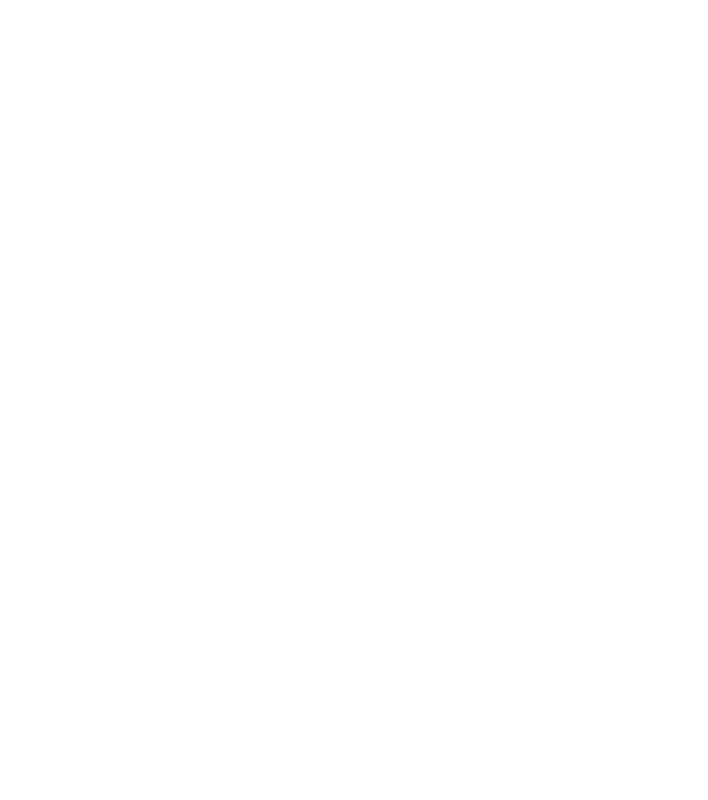
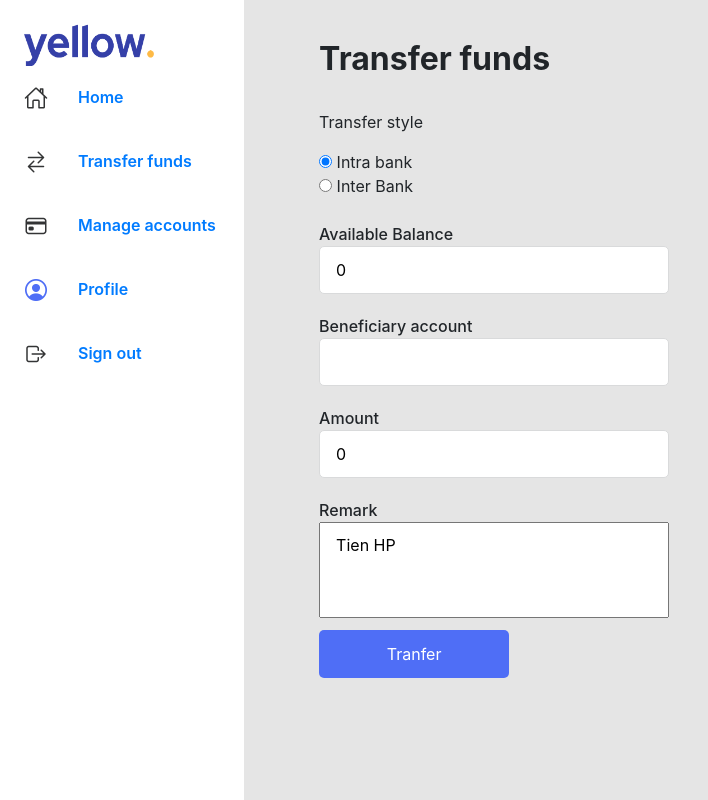
Before and after one commit to zenusnguyen/web2-2020-frontend, a React (Create React App) app: page /transfer in a window 1280 px wide. Shown: the top 800 px of the page, without its empty margins (0-708 px from the left). Built offline with nearby package versions, Linux system fonts and the light colour scheme.

Commit message:
create inter transfer page

```diff
--- a/src/App.js
+++ b/src/App.js
@@ -4,6 +4,7 @@
 import RegisterPage from "./containers/RegisterPage";
 import ManageAccountPage from "./containers/MaganerAccountPage";
 import CreateCardPage from "./containers/CreateCardPage";
+import TransferPage from "./containers/TransferPage";
 import { BrowserRouter as Router, Switch, Route, Link } from "react-router-dom";
 import { useHistory } from "react-router-dom";
 import SideMenu from "./components/SideMenu";
@@ -32,7 +33,7 @@
       <Router>
         <Switch>
           <Route exact path="/">
-            <RegisterPage />
+            <SignInPage />
           </Route>
           <Route path="/register">
             <RegisterPage />
@@ -49,6 +50,9 @@
           <Route path="/signout">
             <SignOut />
           </Route>
+          <Route path="/transfer">
+            <TransferPage />
+          </Route>
         </Switch>
       </Router>
     </div>
--- a/src/components/InputForm/index.js
+++ b/src/components/InputForm/index.js
@@ -8,7 +8,8 @@
         // required
         onChange={props.onChange}
         type={props.type}
-        value={props.value}
+        defaultValue={props.value}
+        name = {props.name}
       ></input>
     </InputForm>
   );
--- a/src/components/SideMenu/index.js
+++ b/src/components/SideMenu/index.js
@@ -15,7 +15,7 @@
       key: 2,
       title: "Transfer funds",
       src: "../../assets/transfer.png",
-      // link: "/home",
+      link: "/transfer",
     },
     {
       key: 3,
--- a/src/components/TextArea/index.js
+++ b/src/components/TextArea/index.js
@@ -5,7 +5,7 @@
   return (
     <TextAreaForm Width={props.Width}>
       <p>{props.title}</p>
-      <textarea value={props.value} onchange={props.onChange}></textarea>
+      <textarea defaultValue={props.value} onChange={props.onChange}></textarea>
     </TextAreaForm>
   );
 }
--- /dev/null
+++ b/src/containers/TransferPage/index.js
@@ -0,0 +1,77 @@
+import React, { Component } from "react";
+import SideMenu from "../../components/SideMenu";
+import InputForm from "../../components/InputForm";
+import TextArea from "../../components/TextArea";
+import Button from  "../../components/Button";
+
+import TransferStyled from "./styled";
+import moment from "moment";
+import axios from "axios";
+import { render } from "@testing-library/react";
+
+export default function TransferPage(){
+    return (
+        <TransferStyled>
+            <SideMenu></SideMenu>
+            <div className="containerForm">
+                <h3 className="title">Transfer funds</h3>
+                <br />
+                <div>
+                    <p>Transfer style </p>
+                    <input
+                        defaultChecked
+                        type="radio"
+                        name="transferstyle"
+                        defaultValue="intra"
+                        />{" "}
+                        Intra bank
+                        <br />
+                        <input
+                        type="radio"
+                        name="transferstyle"
+                        defaultValue="inter"
+                        />{" "}
+                        Inter Bank
+                </div>
+                <br />
+                <div>
+
+                    <InputForm
+                        defaultValue={0}
+                        value={0}
+                        type="number"
+                        title="Available Balance"
+                        name={"balance"}
+                    ></InputForm>
+                    <InputForm
+                        defaultValue={""}
+                        value={""}
+                        type="text"
+                        title="Beneficiary account"
+                        name={"bankaccount"}
+                    ></InputForm>
+                    <InputForm
+                        defaultValue={0}
+                        value={0}
+                        type="text"
+                        title="Amount"
+                        name={"amount"}
+
+                    ></InputForm>
+                      <TextArea
+                        value={"Tien HP"}
+                        type="text"
+                        title="Remark "
+                        name={"remark"}
+
+                        ></TextArea>
+                    <Button  Width="190px" title="Tranfer" BackgroundColor={"#4F6EF6"} ></Button>
+                </div>
+
+
+            </div>
+        </TransferStyled>
+
+
+    );
+};
--- /dev/null
+++ b/src/containers/TransferPage/styled.js
@@ -0,0 +1,30 @@
+import styled from "styled-components";
+
+const TransferStyled = styled.div`
+  display: flex;
+  flex-direction: row;
+  background-color: #e5e5e5;
+  width: 100%;
+  /* justify-content: flex-start; */
+  .containerForm {
+    padding-top: 40px;
+    padding-left: 75px;
+    display: flex;
+    flex-direction: column;
+
+    min-height: 508px;
+    width: 100%;
+    border-radius: 15px;
+    /* align-items: center; */
+    padding-bottom: 100px;
+    /* justify-content: flex-start; */
+  }
+  .title {
+    font-size: 32px;
+    font-weight: bold;
+  }
+
+
+`;
+
+export default TransferStyled;
```
